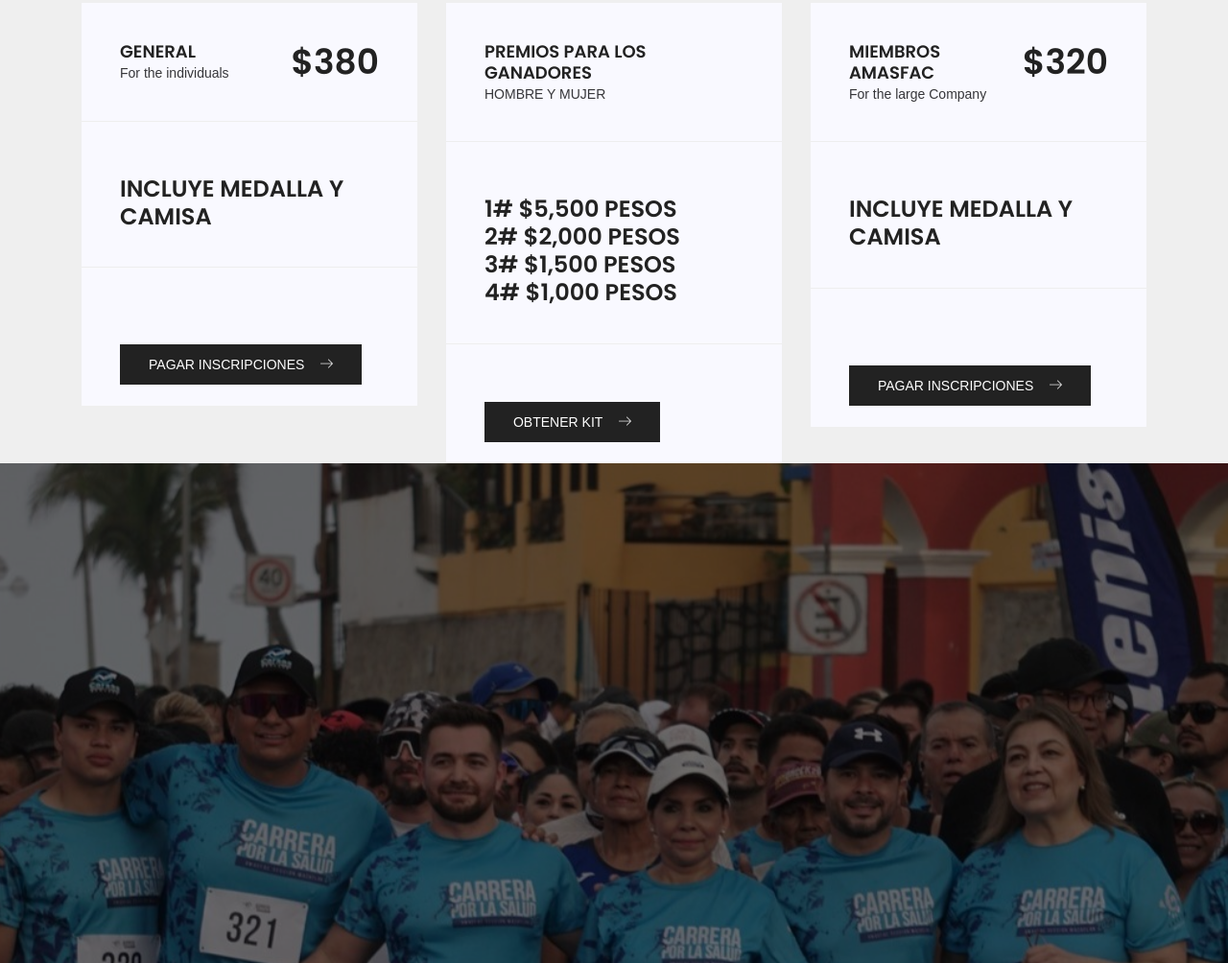
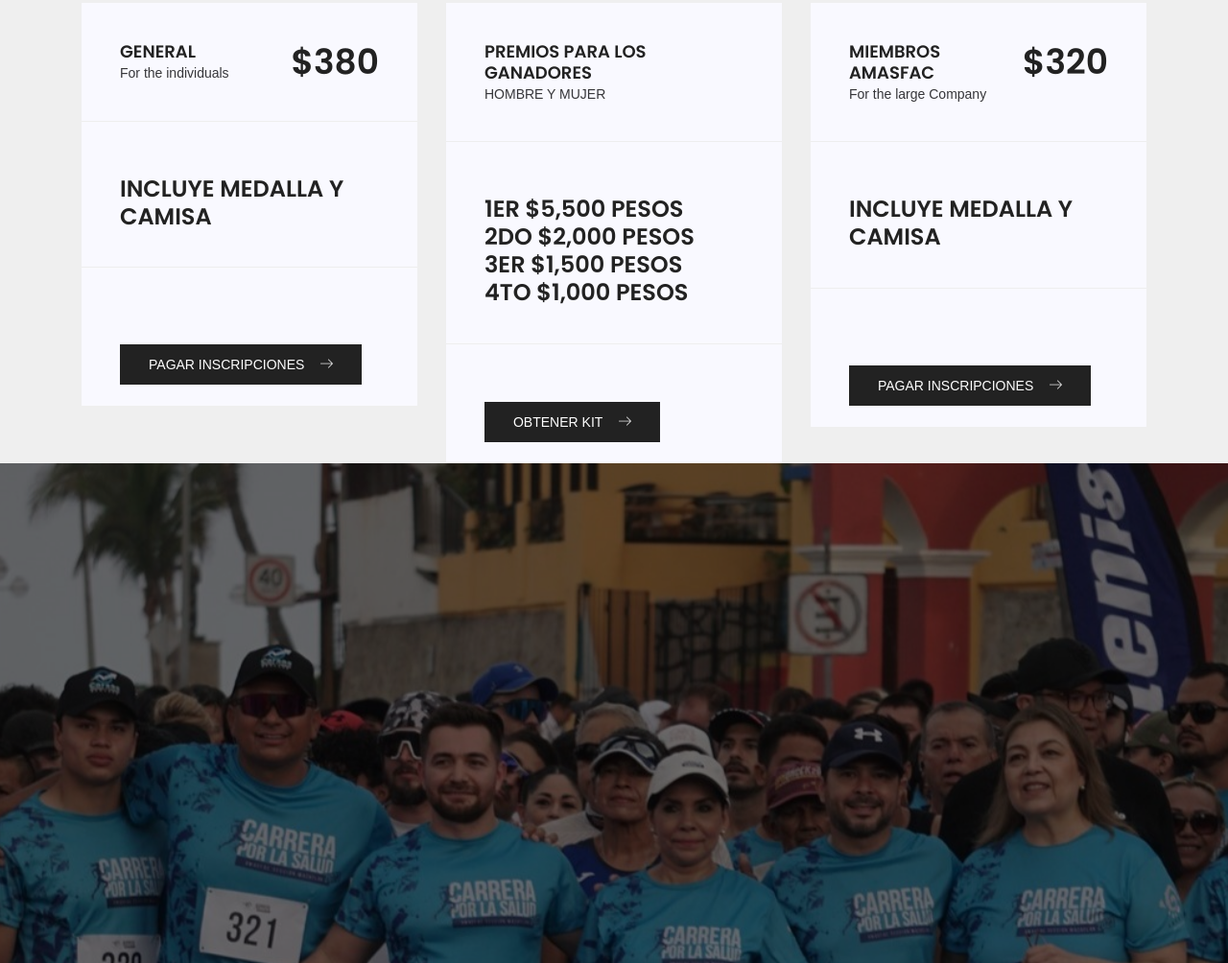
Before and after one commit to agusvela/agusvela.github.io, a plain HTML site: page index.html in a window 1280 px wide. Shown: the part 1484-2488 px from the top of the page at 96% size. Drawn offline with nearby package versions, Linux system fonts and the light colour scheme; some packages are replaced by stand-ins of ours; files whose address does not match are found by name.

Commit message:
Update index.html

```diff
--- a/index.html
+++ b/index.html
@@ -193,10 +193,10 @@
 								</div>
 								<div class="bottom-sec">
 									<p>
-										<h3>1# $5,500 PESOS</H3>
-											<h3>2# $2,000 PESOS </H3>
-												<h3>3# $1,500 PESOS</H3>
-													<h3>4# $1,000 PESOS</H3>
+										<h3>1ER $5,500 PESOS</H3>
+											<h3>2DO $2,000 PESOS </H3>
+												<h3>3ER $1,500 PESOS</H3>
+													<h3>4TO $1,000 PESOS</H3>
 									</p>
 								</div>
 								<div class="end-sec">
```
